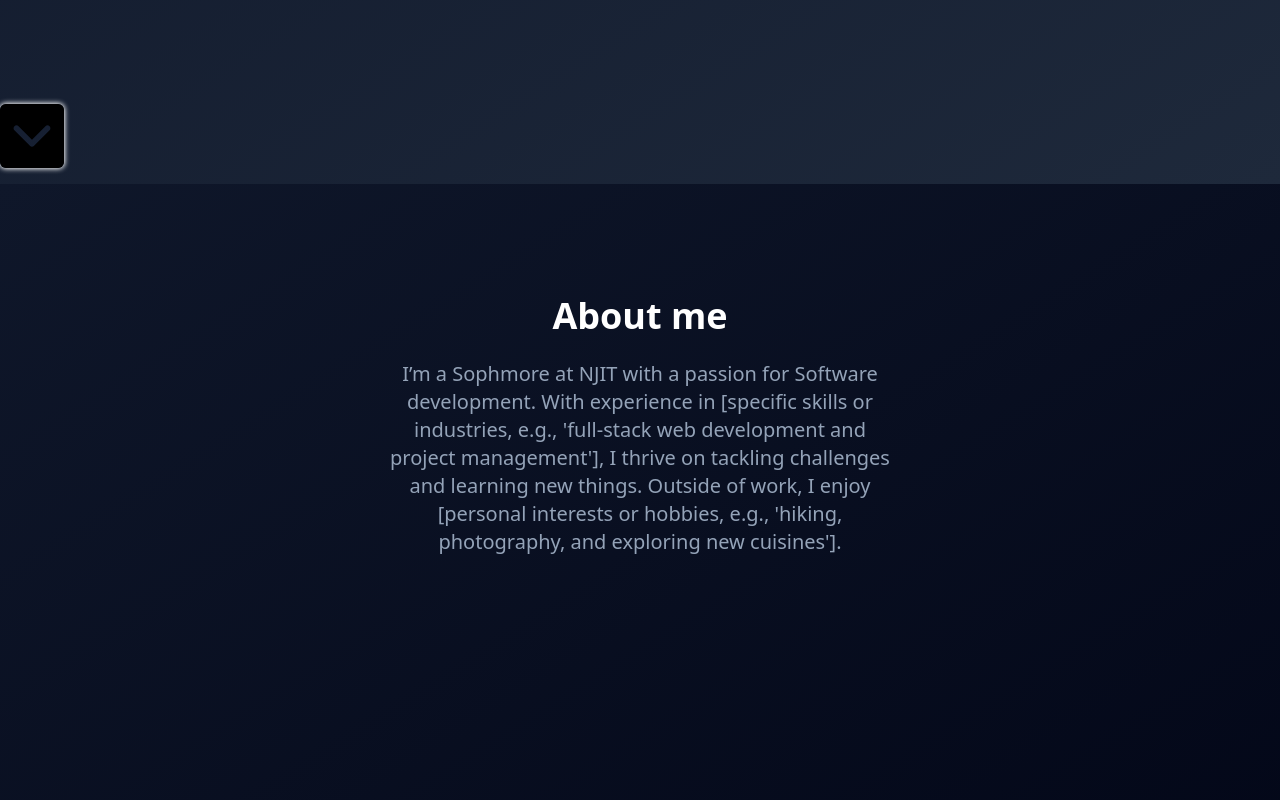
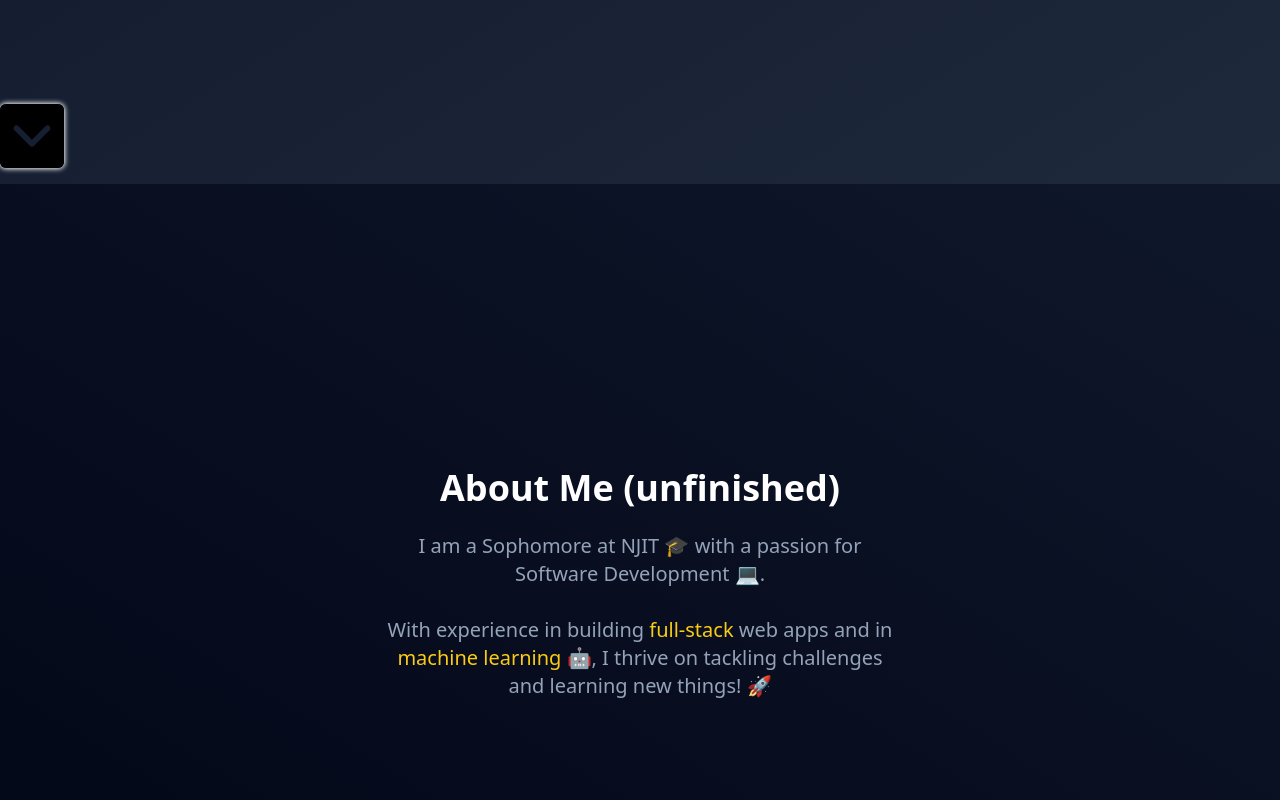
Before and after one commit to CoolCoder54323/Portfolio, a SvelteKit app: page / in a window 1280 px wide. Shown: the part 616-1416 px from the top of the page. Built offline with nearby package versions, Linux system fonts and the light colour scheme.

Commit message:
replace placeholder text

```diff
--- a/src/routes/about.svelte
+++ b/src/routes/about.svelte
@@ -1,12 +1,9 @@
-<div class=" bg-gradient-to-br from-slate-900 to-slate-950 text-white p-4 text-center h-screen justify-center flex">
-    <div class="mb-5 w-[32rem] mt-24">
-        <h1 class="text-4xl font-bold  mb-6">About me</h1>
+<div class=" bg-gradient-to-bl from-slate-900 to-slate-950 text-white p-4 text-center h-screen justify-center flex">
+    <div class="mb-auto w-[32rem] mt-auto">
+        <h1 class="text-4xl font-bold  mb-6">About Me (unfinished)</h1>
         <p class=" text-xl text-slate-400">
-            I’m a Sophmore at NJIT with a
-                passion for Software development.
-                With experience in [specific skills or industries, e.g., 'full-stack web development and project management'],
-                I thrive on tackling challenges and learning new things. Outside of work, I enjoy [personal interests or hobbies, e.g.,
-                'hiking, photography, and exploring new cuisines'].
+            I am a Sophomore at NJIT 🎓 with a passion for Software Development 💻. <br><br>
+            With experience in building <span class="text-yellow-400">full-stack </span> web apps and in <span class="text-yellow-400">machine learning</span> 🤖, I thrive on tackling challenges and learning new things! 🚀
 
         </p>
     </div>
```
